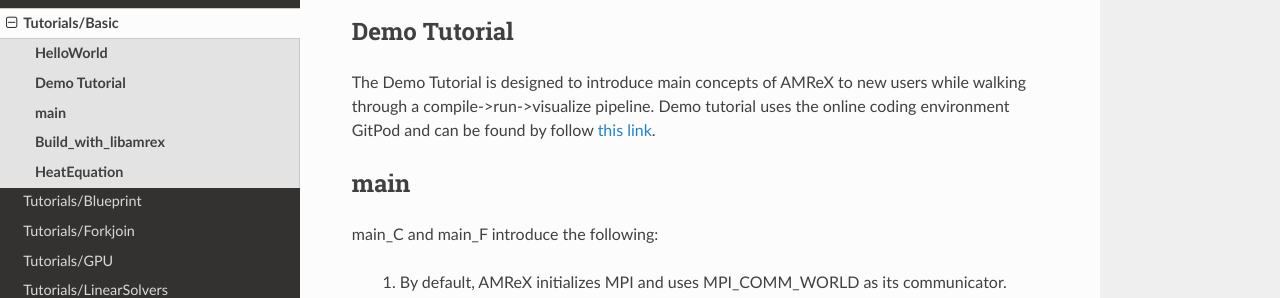
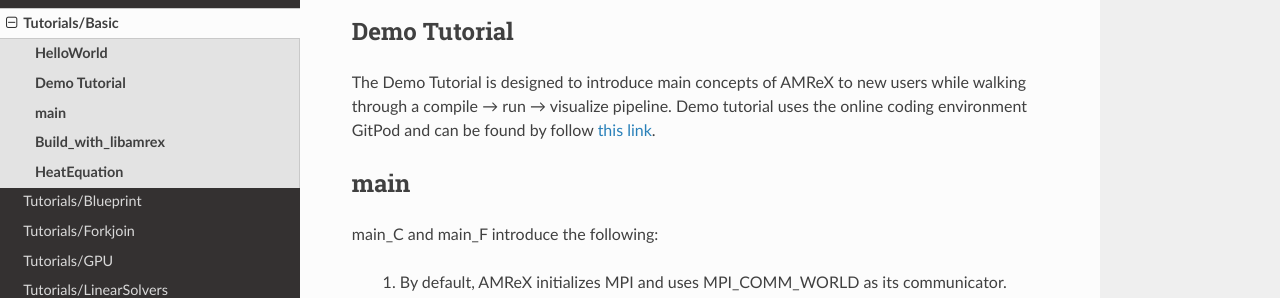
Before and after one commit to AMReX-Codes/amrex-tutorials, a Sphinx documentation site: the page built from Docs/source/Basic_Tutorial.rst, in a window 1280 px wide and 900 px high, scrolled down 352 px. Shown: the part 185-483 px from the top of the window. Built offline with Sphinx 7.4.7 and the Read the Docs theme 2.0.0, drawn with Linux system fonts in a browser that asks for light colours; pages that are not in the unit, such as notebooks, are missing from menus; some of the changed lines change nothing that is shown.

Commit message:
fix arrows

```diff
--- a/Docs/source/Basic_Tutorial.rst
+++ b/Docs/source/Basic_Tutorial.rst
@@ -3,6 +3,9 @@
 
 .. role:: fortran(code)
    :language: fortran
+
+.. include:: <isonum.txt>
+
 
 Tutorials/Basic
 ==========================
@@ -32,7 +35,7 @@
 ------------------
 
 The Demo Tutorial is designed to introduce main concepts of AMReX to new users
-while walking through a compile->run->visualize pipeline. Demo tutorial uses
+while walking through a compile |rarr| run |rarr| visualize pipeline. Demo tutorial uses
 the online coding environment GitPod and can be found by follow `this link`_.
 
 .. _`this link`: https://amrex-codes.github.io/amrex/docs_html/DemoTutorial.html
```
